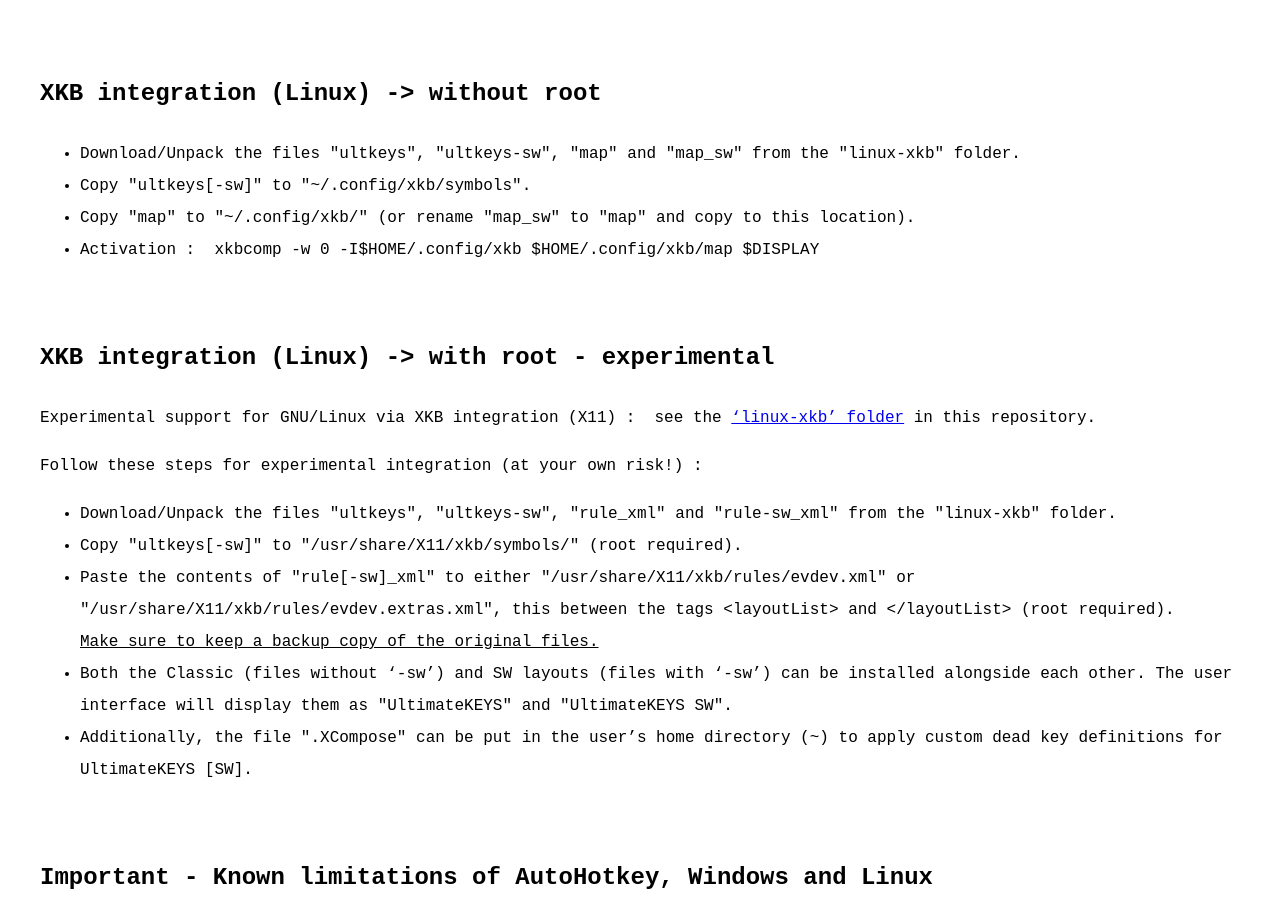
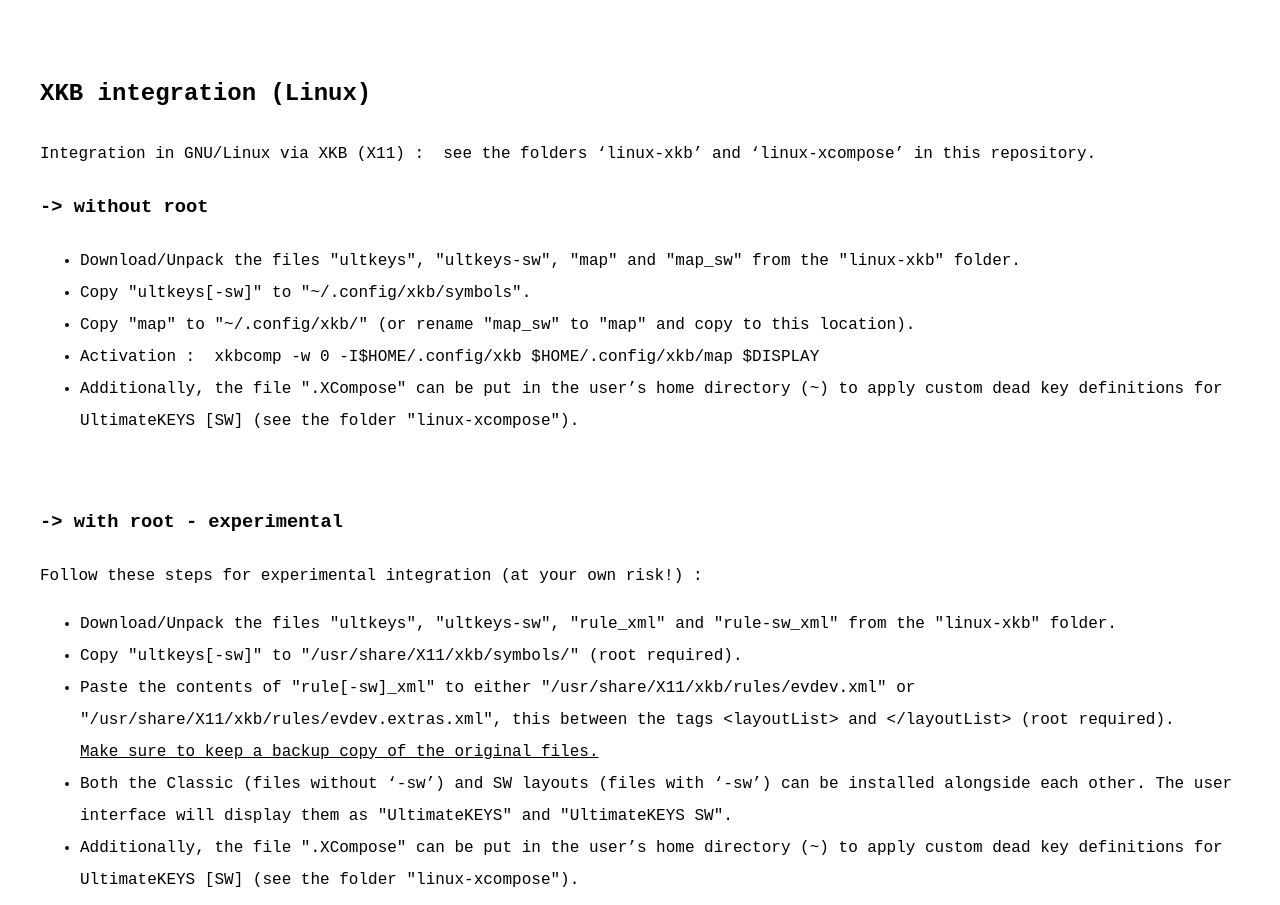
Before and after one commit to pieter-degroote/UltimateKEYS-legacy, a plain HTML site: page documentation/linux-xkb.html in a window 1280 px wide. Shown: the part 1020-1925 px from the top of the page. Drawn offline with Linux system fonts and the light colour scheme.

Commit message:
Add files via upload
Some adjustments have been made.

```diff
--- a/documentation/linux-xkb.html
+++ b/documentation/linux-xkb.html
@@ -31,20 +31,23 @@
 
 <p>&nbsp;</p>
 
-<h2>XKB integration (Linux) -> without root</h2>
+<h2>XKB integration (Linux)</h2>
+
+<p>Integration in GNU/Linux via XKB (X11)&nbsp;: &nbsp;see the folders ‘linux-xkb’ and ‘linux-xcompose’ in this repository.</p>
+
+<h3>-&gt; without root</h3>
 
 <ul>
 <li>Download/Unpack the files "ultkeys", "ultkeys-sw", "map" and "map_sw" from the "linux-xkb" folder.</li>
 <li>Copy "ultkeys[-sw]" to "~/.config/xkb/symbols".</li>
 <li>Copy "map" to "~/.config/xkb/" (or rename "map_sw" to "map" and copy to this location).</li>
 <li>Activation&nbsp;: &nbsp;xkbcomp -w 0 -I$HOME/.config/xkb $HOME/.config/xkb/map $DISPLAY</i>
+<li>Additionally, the file ".XCompose" can be put in the user’s home directory (~) to apply custom dead key definitions for UltimateKEYS [SW] (see the folder "linux-xcompose").</li>
 </ul>
 
 <p>&nbsp;</p>
 
-<h2>XKB integration (Linux) -> with root - experimental</h2>
-
-<p>Experimental support for GNU/Linux via XKB integration (X11)&nbsp;: &nbsp;see the <a href="https://github.com/pieter-degroote/UltimateKEYS/tree/master/linux-xkb" target="_blank" rel="noopener">‘linux-xkb’ folder</a> in this repository.</p>
+<h3>-&gt; with root - experimental</h3>
 
 <p>Follow these steps for experimental integration (at your own risk!)&nbsp;:</p>
 
@@ -54,7 +57,7 @@
 <li>Paste the contents of "rule[-sw]_xml" to either "/usr/share/X11/xkb/rules/evdev.xml" or "/usr/share/X11/xkb/rules/evdev.extras.xml", this between the tags &lt;layoutList&gt; and &lt;/layoutList&gt; (root required).<br />
 <span style="text-decoration: underline;">Make sure to keep a backup copy of the original files.</span></li>
 <li>Both the Classic (files without ‘-sw’) and SW layouts (files with ‘-sw’) can be installed alongside each other. The user interface will display them as "UltimateKEYS" and "UltimateKEYS SW".</li>
-<li>Additionally, the file ".XCompose" can be put in the user’s home directory (~) to apply custom dead key definitions for UltimateKEYS [SW].</li>
+<li>Additionally, the file ".XCompose" can be put in the user’s home directory (~) to apply custom dead key definitions for UltimateKEYS [SW] (see the folder "linux-xcompose").</li>
 </ul>
 
 <p>&nbsp;</p>
```
Also changed, not shown: documentation/linux-xmodmap.html (+1 -2 lines).
